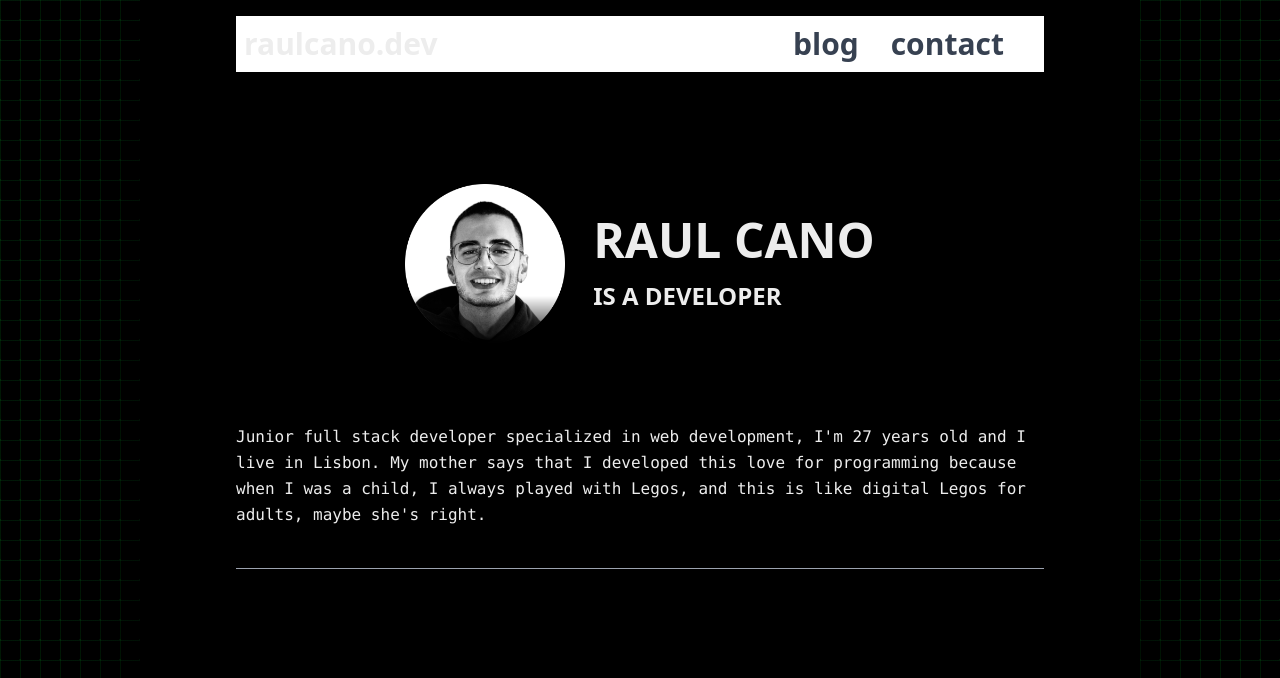
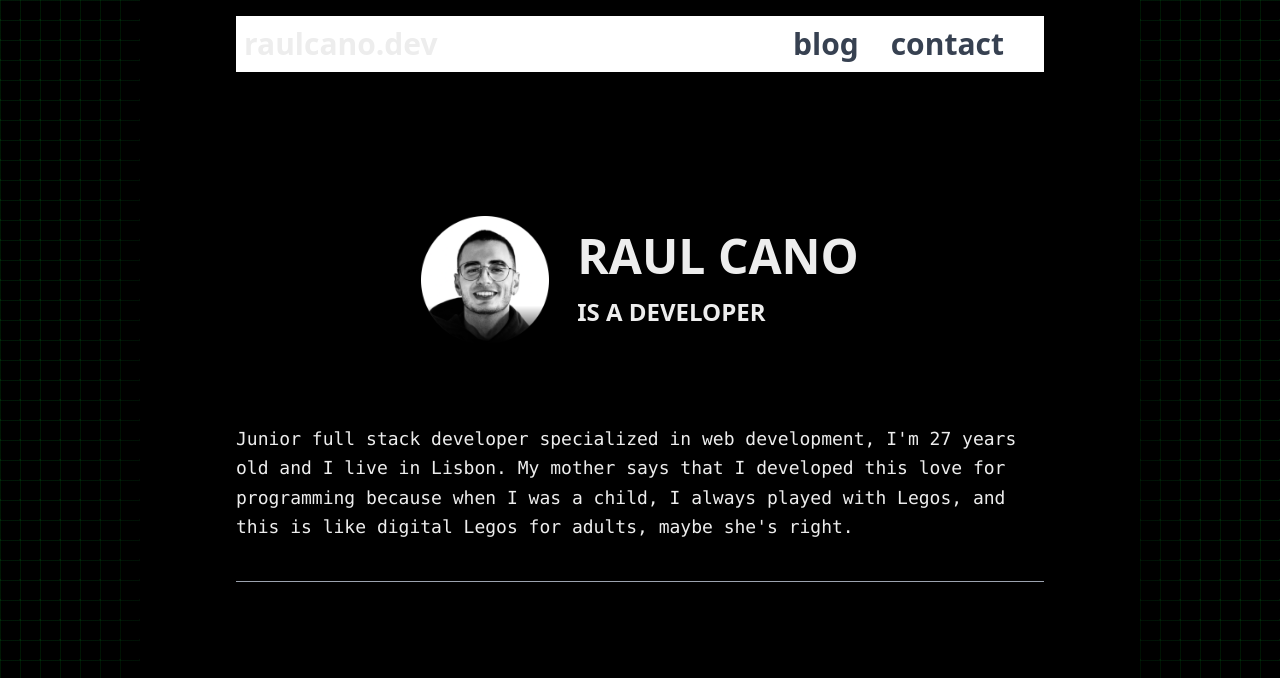
Before and after one commit to raulcanodev/portfolio-2024, an Astro site: page / in a window 1280 px wide. Shown: the top 678 px of the page. Built offline with nearby package versions, Linux system fonts and the light colour scheme; Astro itself is replaced by a stand-in of ours; a web font is replaced by a local one.

Commit message:
hero font

```diff
--- a/src/components/sections/Hero.astro
+++ b/src/components/sections/Hero.astro
@@ -6,16 +6,14 @@ import Preview from "@/components/blog/Preview.astro";
 const { name } = content.basics;
 ---
 
-<section class="mt-28 mb-28">
+<section class="mt-[9rem] mb-28">
 	<div class="flex flex-col justify-center items-center md:flex-row gap-5 md:gap-7">
 		<div class="order-2 md:order-1 flex justify-center items-center">
-			<div class="w-40 h-40 relative">
+			<div class="w-[8rem] h-[8rem] relative">
 				<img
 					class="w-full h-full object-cover"
 					src="/round_profile.png"
 					alt="A bird."
-					width="200"
-					height="260"
 					style={{
 						maskImage: "linear-gradient(black 70%, transparent)",
 					}}
@@ -33,7 +31,7 @@ const { name } = content.basics;
 		</div>
 	</div>
 	<div class="mt-[5rem]">
-		<p class="text-base leading-relaxed">
+		<p class="text-lg leading-relaxed">
 			Junior full stack developer specialized in web development, I'm 27
 			years old and I live in Lisbon. My mother says that I developed this
 			love for programming because when I was a child, I always played
```
Also changed, not shown: src/components/sections/._Hero.astro (added), src/layouts/._Layout.astro (added).
